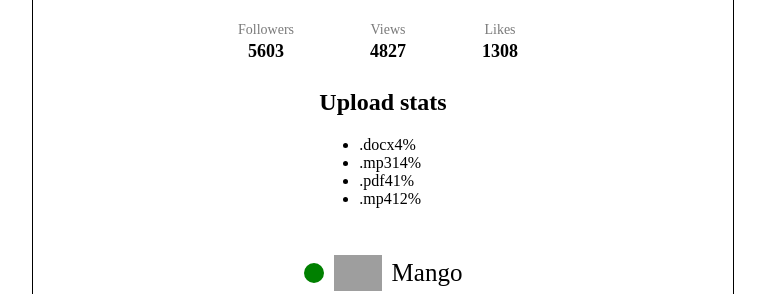
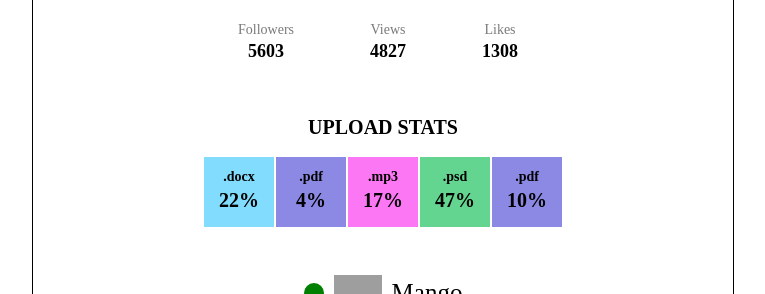
Before and after one commit to SpiritGravity/goit-react-hw-01-components, a React (Create React App) app: page / in a window 1280 px wide. Shown: the part 424-718 px from the top of the page, without its empty margins (257-1022 px from the left). Built offline with nearby package versions, Linux system fonts and the light colour scheme; grey boxes are pictures that could not be loaded.

Commit message:
Statistics-upd

```diff
--- a/src/components/Profile/Profile.styled.jsx
+++ b/src/components/Profile/Profile.styled.jsx
@@ -1,4 +1,5 @@
 import styled from 'styled-components';
+
 export const SocialProfile = styled.div`
   width: 300px;
   border-radius: 4px;
--- a/src/components/Statistics/Statistics.js
+++ b/src/components/Statistics/Statistics.js
@@ -1,28 +1,31 @@
-const Statistics = ({}) => {
+import PropTypes from 'prop-types';
+import data from 'components/Statistics/data.json';
+import { Section, Title, StatList, StatItem, StatLabel, StatData } from './Statistics.styled.jsx';
+
+const Statistics = ({ title, stats }) => {
   return (
-<section class="statistics">
-  <h2 class="title">Upload stats</h2>
-
-  <ul class="stat-list">
-    <li class="item">
-      <span class="label">.docx</span>
-      <span class="percentage">4%</span>
-    </li>
-    <li class="item">
-      <span class="label">.mp3</span>
-      <span class="percentage">14%</span>
-    </li>
-    <li class="item">
-      <span class="label">.pdf</span>
-      <span class="percentage">41%</span>
-    </li>
-    <li class="item">
-      <span class="label">.mp4</span>
-      <span class="percentage">12%</span>
-    </li>
-  </ul>
-</section>
-  );
-  };
+    <Section>
+    { title && <Title>{title}</Title>}
+    <StatList>
+        {stats.map(({id, label, percentage}) => (
+            <StatItem key={id} name={label}>
+                <StatLabel>{label}</StatLabel>
+                <StatData>{percentage}%</StatData>
+            </StatItem>
+        ))}
+    </StatList>
+</Section>
+)
+};
 
   export default Statistics;
+
+  Statistics.propTypes = {
+    title: PropTypes.string,
+    stats: PropTypes.arrayOf(
+        PropTypes.exact({
+            id: PropTypes.string.isRequired,
+            label: PropTypes.string.isRequired,
+            percentage: PropTypes.number.isRequired,
+        })),
+};
--- /dev/null
+++ b/src/components/Statistics/Statistics.styled.jsx
@@ -0,0 +1,59 @@
+import styled from 'styled-components';
+
+export const Section = styled.section`
+    margin-top: 30px;
+`;
+
+export const Title = styled.h2`
+    text-transform: uppercase;
+    text-align: center;
+    font-size: 20px;
+`;
+
+export const StatList = styled.ul`
+    display: flex;
+    padding: 0;
+    margin-top: 15px;
+`;
+
+export const StatItem = styled.li`
+    list-style: none;
+    width: 50px;
+    height: 50px;
+    border: 1px solid #ffffff;
+    margin: 0 auto;
+    padding: 10px;
+    text-align: center;
+    align-items: center;
+    background-color: ${({ name }) => {
+    switch (name) {
+        case ".docx":
+            return "#81DCFD";
+        case ".pdf":
+            return "#8C89E5";
+        case ".mp3":
+            return "#FC77F3";
+        case ".psd":
+            return "#64D591";
+        default:
+            return "#908DDF";
+    }
+    }};
+`;
+
+export const StatLabel = styled.span`
+    margin: 0;
+    padding: 0;
+    display: block;
+    font-weight: bold;
+    line-height: 1.4;
+    font-size: 14px;
+`;
+
+export const StatData = styled.span`
+    margin: 0;
+    padding: 0;
+    font-weight: bold;
+    line-height: 1.4;
+    font-size: 20px;
+`;
```
Also changed, not shown: src/components/Statistics/statisticsList.js (deleted, +0 -14 lines).
